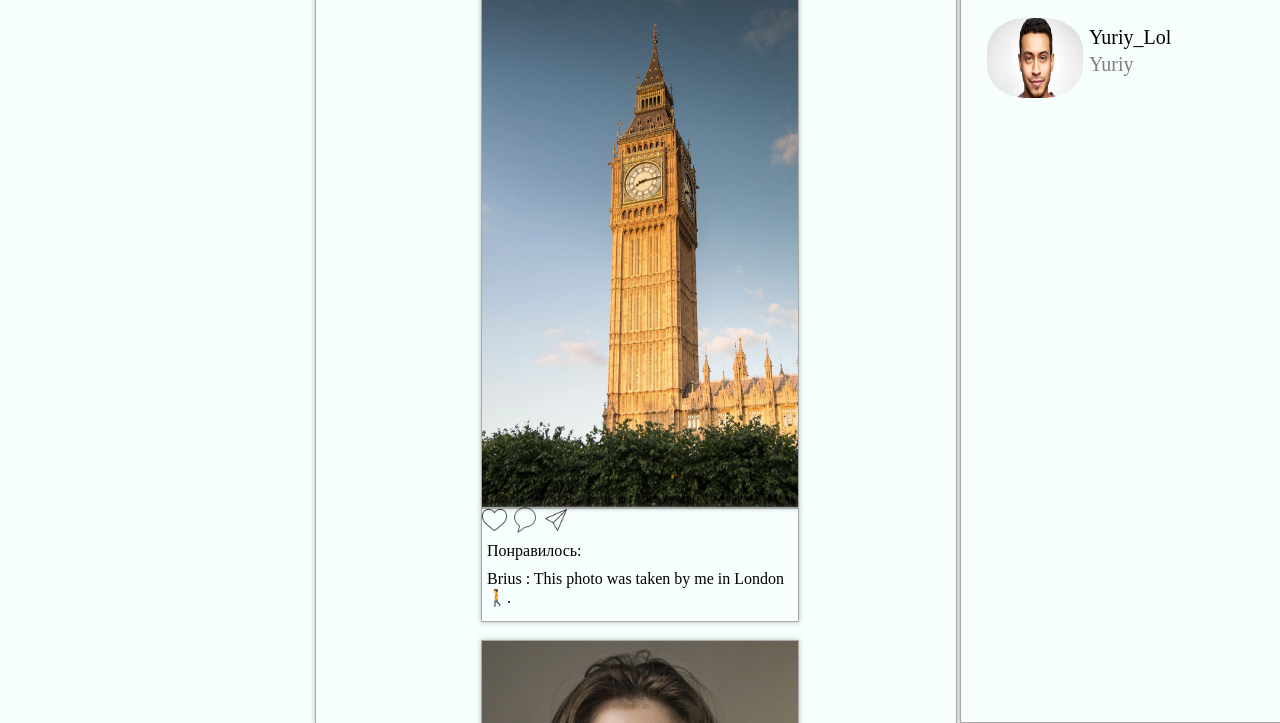
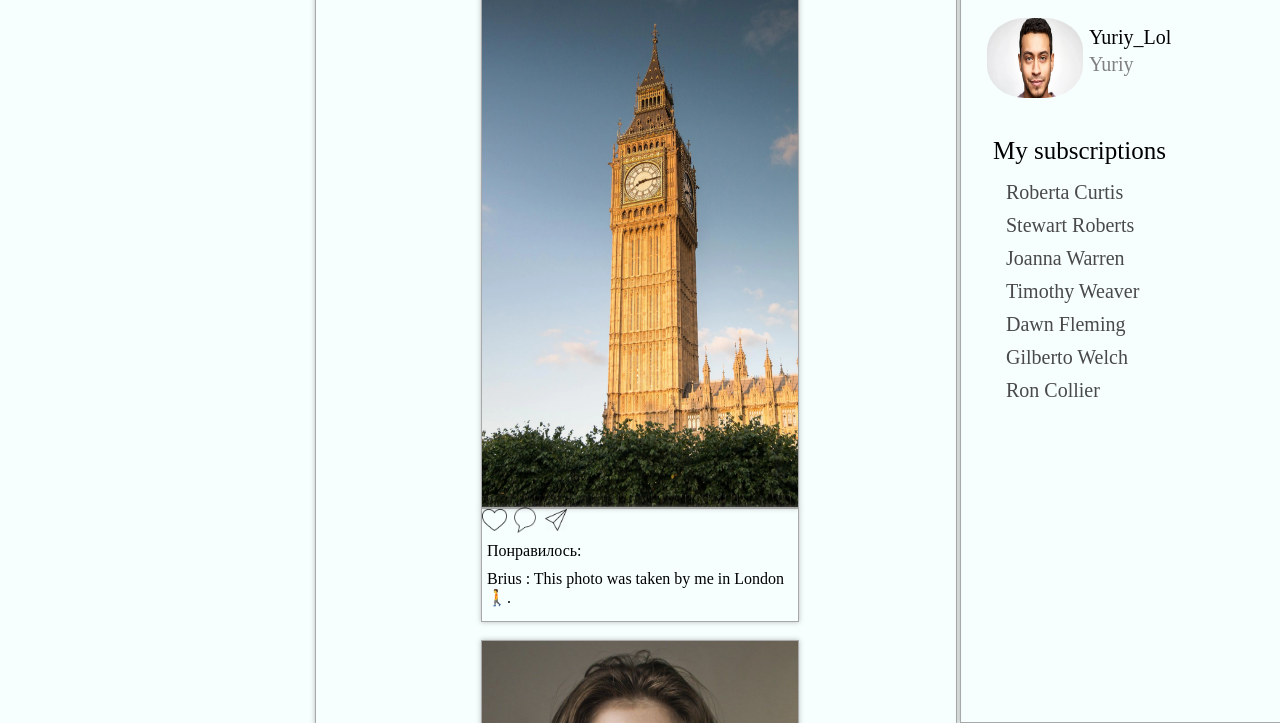
Before and after one commit to Yuriy1771/instLike, a plain HTML site: page index.HTML in a window 1280 px wide. Shown: the part 77-800 px from the top of the page. Drawn offline with Linux system fonts and the light colour scheme.

Commit message:
добавил блок подписок и эффекты

```diff
--- a/index.HTML
+++ b/index.HTML
@@ -22,11 +22,27 @@
       <button id="inModalSend">Send</button>
     </div>
   </div>
+
+  <!-- блок с профилем -->
+
   <div id="profileBlock">
     <img src="pictureForProject/photoUser.jpeg" id="photoUser">
     <p id="nickUser">Yuriy_Lol</p>
     <p id="nameUser">Yuriy</p>
+    <p id="mySubscriptions">My subscriptions</p>
+    <ul id="subscriptionsPeople">
+      <li>Roberta Curtis</li>
+      <li>Stewart Roberts</li>
+      <li>Joanna Warren</li>
+      <li>Timothy Weaver</li>
+      <li>Dawn Fleming</li>
+      <li>Gilberto Welch</li>
+      <li>Ron Collier</li>
+    </ul>
   </div>
+
+  <!-- ---------------------------------------------------------------------->
+
   <div id="border"></div>
 
 <!-- Добавляю новый пост -->
--- a/styleLike.css
+++ b/styleLike.css
@@ -324,3 +324,32 @@ body, html{height:100%}
     top : 40%;
     left:  5px;
 }
+
+/* ------------------------------------------- */
+
+#mySubscriptions {
+    position: absolute;
+    width: 60%;
+    left: 10%;
+    font-size: 25px;
+}
+
+#subscriptionsPeople  {
+    position: absolute;
+    color: rgb(73, 73, 73);
+    list-style-type: none;
+    margin: 20% auto;
+    font-size: 20px;
+}
+
+#subscriptionsPeople li {
+    padding: 5px;
+    cursor: pointer;
+
+}
+
+#subscriptionsPeople li:hover {
+    color: rgb(63, 63, 63);
+    box-shadow: 0 0 5px #000;
+    transition: all ease-out .3s;
+}
```
